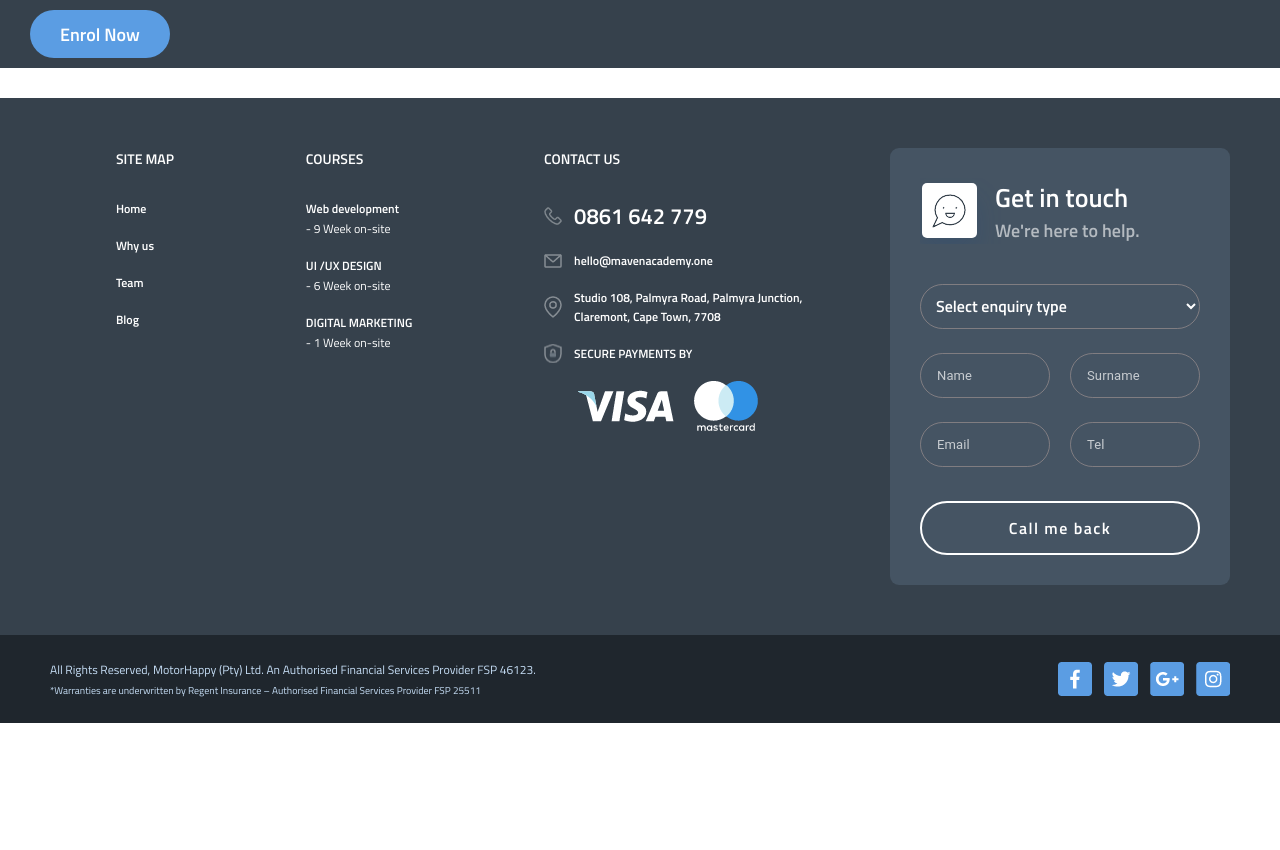
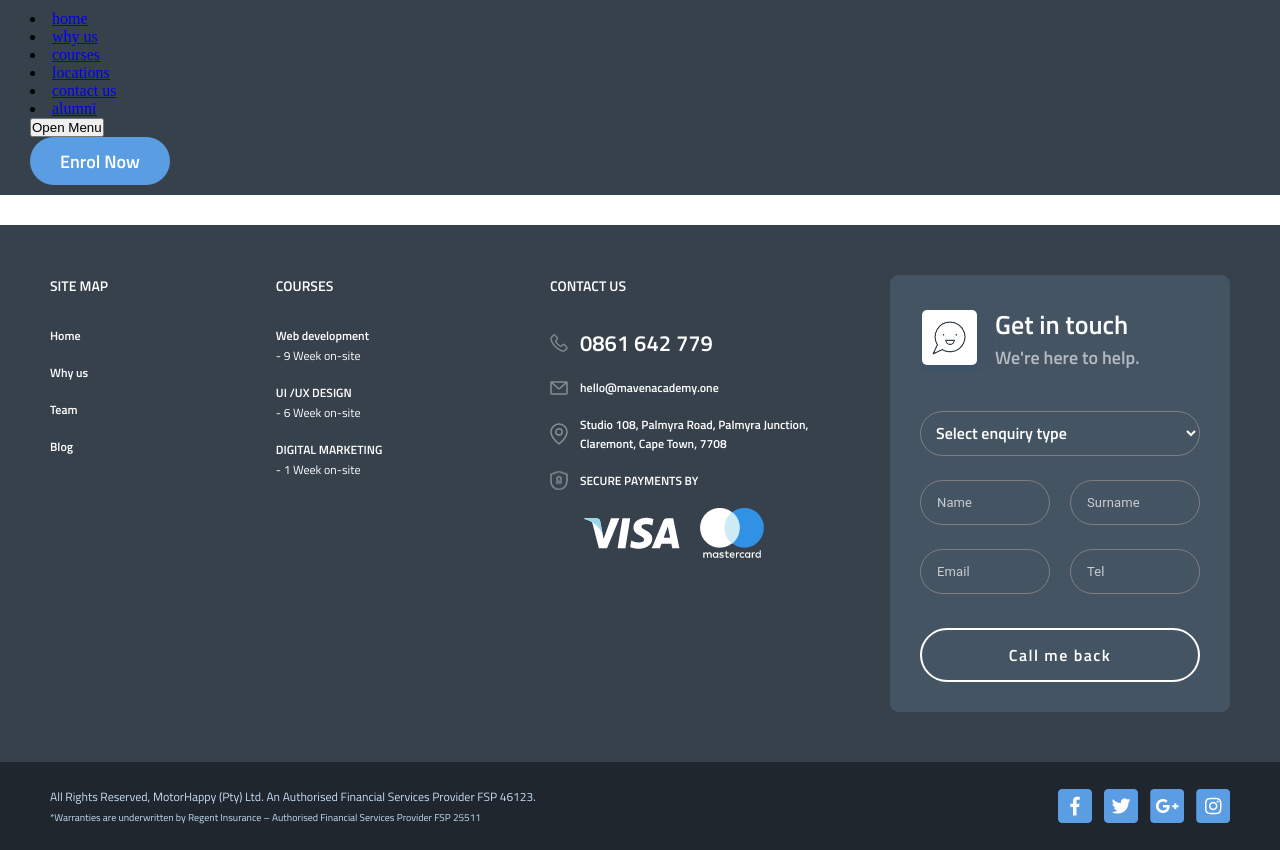
Before and after one commit to WebOlegFedorov/Alumni, a website built with webpack: page index.html in a window 1280 px wide. Shown: the top 850 px of the page. Before the commit the page ends 800 px from the top, so only its background shows below. Built offline with Linux system fonts and the light colour scheme.

Commit message:
add changes to Find Alumni

```diff
--- a/app.js
+++ b/app.js
@@ -4,6 +4,8 @@ import { MDCDrawer } from "@material/drawer";
 import { MDCTopAppBar } from "@material/top-app-bar";
 import { MDCMenu } from '@material/menu';
 import {MDCTextField} from '@material/textfield';
+
+
 
 window.onload = function() {
     console.log("app js file");
@@ -22,6 +24,21 @@ window.onload = function() {
             $('.mdc-drawer-requests').removeClass('mdc-drawer--modal');
         }
     }).resize();
+
+
+
+    /*Dropdown menu*/
+    const menu = new MDCMenu(document.querySelector('.mdc-menu'));
+    $('#header-menu-button').click(function() {
+        console.log("asd");
+        $('#header-dropdown-menu').toggleClass('mdc-menu-surface--open');
+    })
+
+    // /*Top App Bar - header*/
+    // const topAppBarElement = document.querySelector('.mdc-top-app-bar');
+    // const topAppBar = new MDCTopAppBar(topAppBarElement);
+
+
 
     // if($('aside').hasClass('mdc-drawer')) { /* Check if current page contains drawer(left sidebar) */
     //     const drawer = MDCDrawer.attachTo(document.querySelector('.mdc-drawer'));
--- a/app.scss
+++ b/app.scss
@@ -18,6 +18,8 @@ $mdc-theme-on-secondary: #4ca0e9;
 @import "@material/grid-list/mdc-grid-list";
 @import "@material/card/mdc-card";
 @import "@material/textfield/mdc-text-field";
+
+
 
 .my-card-content {
   padding: 16px;
@@ -638,23 +640,21 @@ make dashboard sidebar icons smaller*/
         margin-right: 12px;
       }
       width: 34px;
+      min-width: 34px;
       height: 34px;
-      &:hover {
-        opacity: .7;
-      }
     }
   }
   &-facebook {
-    background: url('img/facebook.png');
+    background: url('img/facebook.png') no-repeat;
   }
   &-twitter {
-    background: url('img/twitter.png');
+    background: url('img/twitter.png') no-repeat;
   }
   &-google-plus {
-    background: url('img/google-plus.png');
+    background: url('img/google-plus.png') no-repeat;
   }
   &-insta {
-    background: url('img/insta.png');
+    background: url('img/insta.png') no-repeat;
   }
 }
 .footer--courses {
@@ -754,7 +754,7 @@ footer {
 .footer-top-wrapper {
   display: flex;
   width: 100%;
-  justify-content: space-around;
+  justify-content: space-between;
 }
 
 .payment-types {
@@ -776,6 +776,7 @@ footer {
 .footer-form {
   max-width: 410px;
   min-width: 280px;
+  margin-left: 240px;
   background-color: #455463;
   border-radius: 9px;
   padding: 30px 45px;
@@ -817,6 +818,26 @@ footer {
   }
 }
 /*Media for footer*/
+@media screen and (max-width: 1750px) {
+  .footer-form {
+    margin-left: 200px;
+  }
+}
+@media screen and (max-width: 1600px) {
+  .footer-form {
+    margin-left: 170px;
+  }
+}
+@media screen and (max-width: 1500px) {
+  .footer-form {
+    margin-left: 150px;
+  }
+}
+@media screen and (max-width: 1400px) {
+  .footer-form {
+    margin-left: 120px;
+  }
+}
 @media screen and (max-width: 1300px) {
   .footer {
     &-bottom {
@@ -830,7 +851,17 @@ footer {
       background-color: #455463;
       border-radius: 9px;
       padding: 30px 30px;
+      margin-left: 60px;
+
     }
+  }
+}
+@media screen and (max-width: 1150px) {
+  .footer-form {
+    background-color: #455463;
+    border-radius: 9px;
+    padding: 30px 30px;
+    margin-left: 40px;
   }
 }
 @media screen and (max-width: 1024px) {
@@ -883,7 +914,7 @@ footer {
   }
 
   .footer--site-map {
-    margin-bottom: 15px;
+    margin-bottom: 25px;
   }
 
   .contact-us-secure,
@@ -901,9 +932,10 @@ footer {
       max-width: 350px;
       width: initial;
       min-width: initial;
+      margin-left: 0;
     }
     &-top-section--item {
-      margin-bottom: 5px;
+      margin-bottom: 0;
     }
   }
 }
--- a/index.html
+++ b/index.html
@@ -11,8 +11,21 @@
 </head>
 <body>
     <header class="main-header">
+
+
         <div class="main-header--menu-wrapper ">
+                <li><a href="#">home</a></li>
+                <li><a href="#">why us</a></li>
+                <li><a href="#">courses</a></li>
+                <li><a href="#">locations</a></li>
+                <li><a href="#">contact us</a></li>
+                <li><a href="#">alumni</a></li>
+                <button id="header-menu-button">Open Menu</button>
+                <ul id="header-dropdown-menu" class="mdc-menu mdc-menu-surface">
+                   <li>asdsad1</li>
+                   <li>asdsad2</li>
 
+                </ul>
         </div>
         <button class="main-header--btn mdc-button">
             <span class="mdc-button__label">Enrol Now</span>
@@ -112,10 +125,10 @@
                 <p>*Warranties are underwritten by Regent Insurance – Authorised Financial Services Provider FSP 25511</p>
            </div>
            <div class="footer-social">
-                <a href="#" class="footer-facebook"></a>
-                <a href="#" class="footer-twitter"></a>
-                <a href="#" class="footer-google-plus"></a>
-                <a href="#" class="footer-insta"></a>
+                <a href="#" class="footer-facebook mdc-button"></a>
+                <a href="#" class="footer-twitter mdc-button"></a>
+                <a href="#" class="footer-google-plus mdc-button"></a>
+                <a href="#" class="footer-insta mdc-button"></a>
            </div>
        </div>
    </footer>
--- a/package.json
+++ b/package.json
@@ -19,6 +19,7 @@
     "@material/switch": "^3.1.0",
     "@material/textfield": "^3.2.0",
     "@material/theme": "^3.1.0",
+    "@material/top-app-bar": "^3.2.0",
     "html-webpack-plugin": "^3.2.0",
     "jquery": "^3.4.1",
     "material-components-web": "^3.1.1",
```
Also changed, not shown: dist/bundle.css, dist/main.js, 1 other file.
